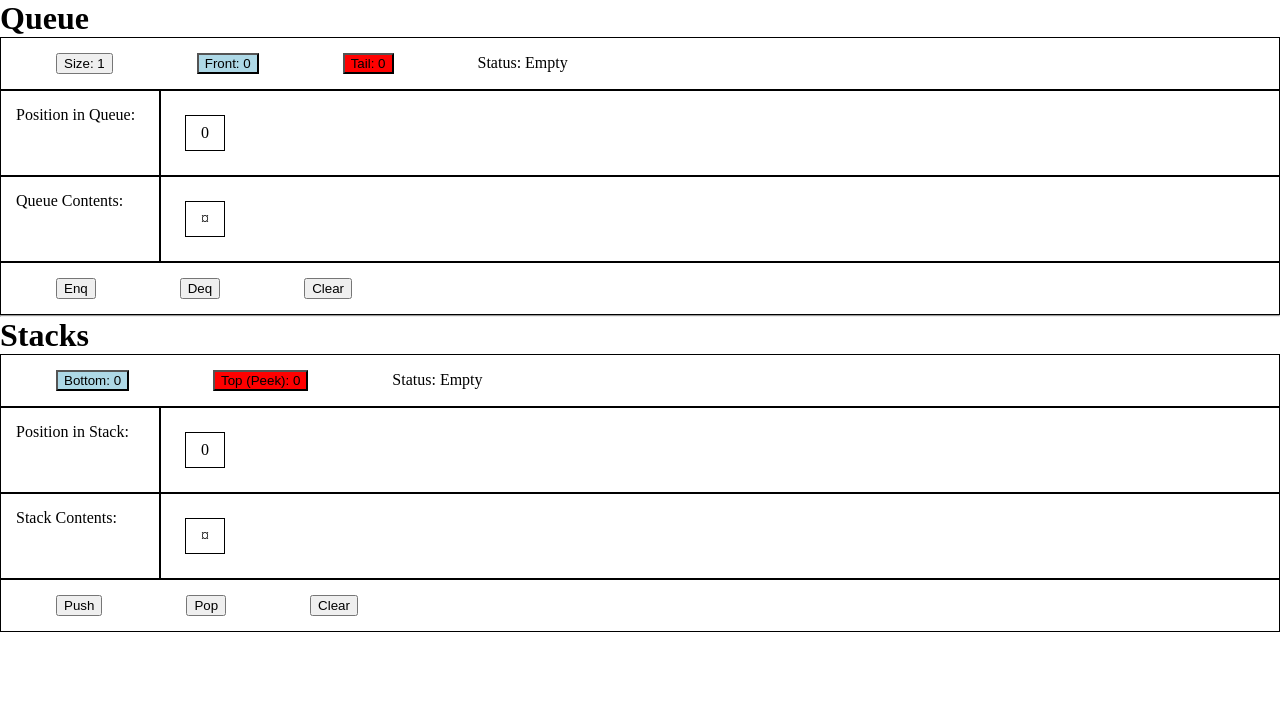
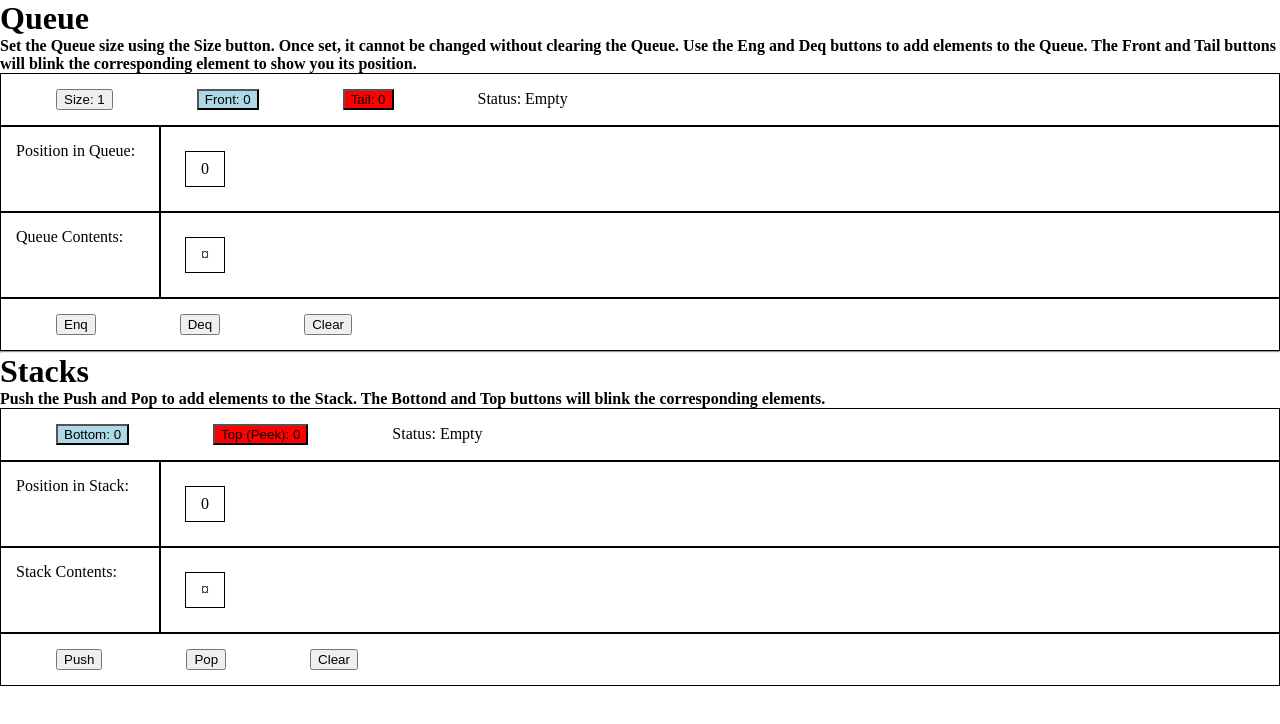
Before and after one commit to tbatchelder/Stacks-and-Queues, a plain HTML site: page index.html in a window 1280 px wide. Drawn offline with Linux system fonts and the light colour scheme.

Commit message:
Some minor fixes

```diff
--- a/index.html
+++ b/index.html
@@ -15,6 +15,11 @@
   <body>
     <!-- A basic Queue -->
     <h1>Queue</h1>
+    <h4>Set the Queue size using the Size button. Once set, it cannot be changed without clearing the Queue. Use the Eng and
+      Deq buttons to add elements to the Queue. The Front and Tail buttons will blink the corresponding element to show you
+      its position.
+    </h4>
+
     <div class="grid-container">
       <!-- Container for the status of the Queue -->
       <div class="grid-item-status">
@@ -51,6 +56,9 @@
     <hr />
 
     <h1>Stacks</h1>
+    <h4>
+      Push the Push and Pop to add elements to the Stack.  The Bottond and Top buttons will blink the corresponding elements.
+    </h4>
     <div class="grid-container">
       <!-- Container for the status of the Stack -->
       <div class="grid-item-status">
--- a/js/main.js
+++ b/js/main.js
@@ -343,6 +343,6 @@ function pop1() {
     delete store[1][tempID];
 
     store[0].status.textContent = "Status: Popped Stack element.";
-    statusRestore("Q");
+    statusRestore("S");
   }
 }
```
